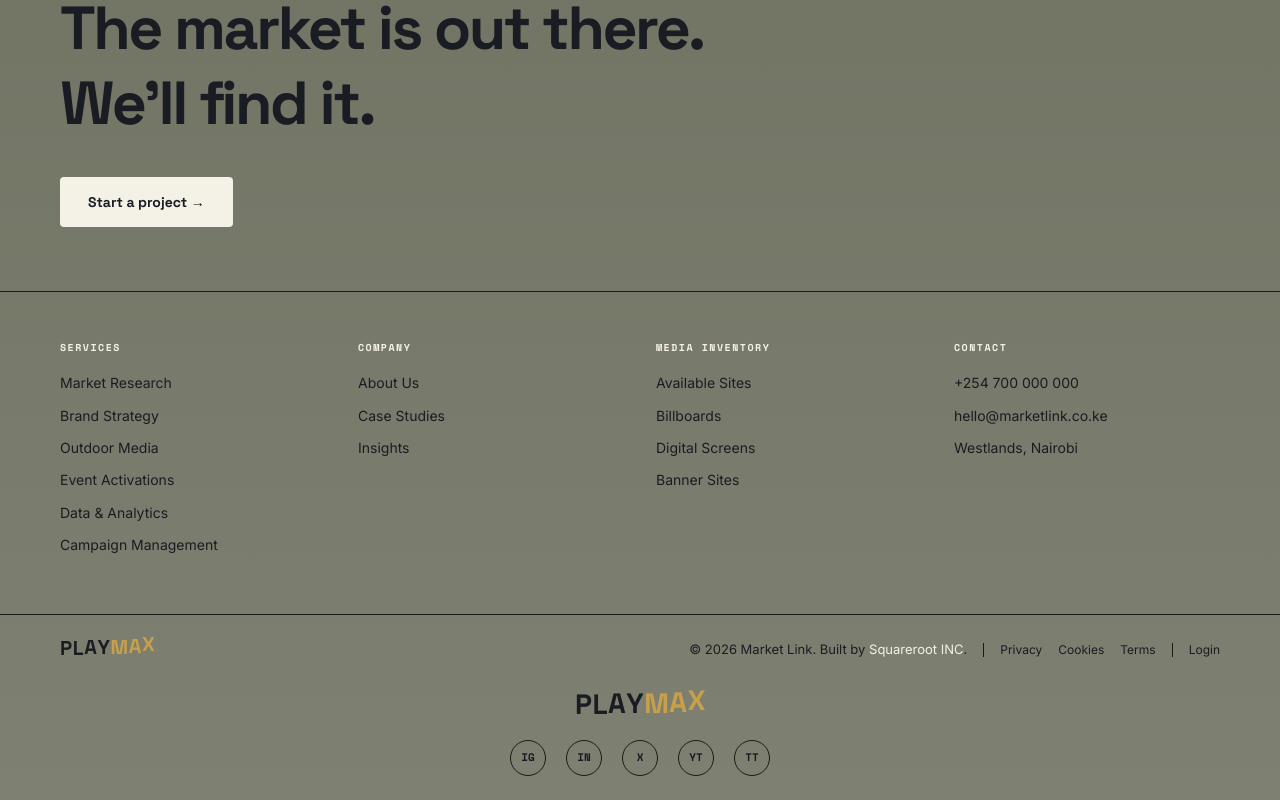
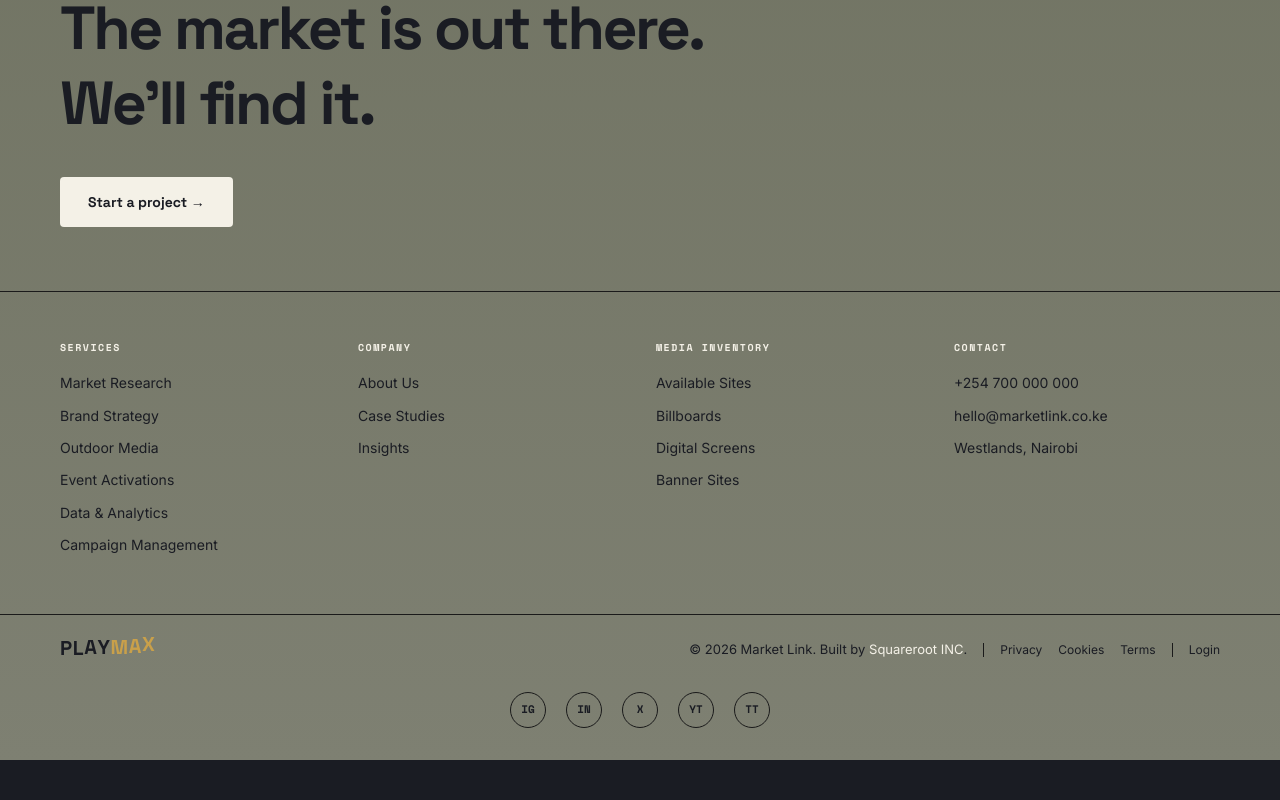
Before and after one commit to grover-chambers/playmax-platform, a Next.js app: page / in a window 1280 px wide. Shown: the part 4496-5296 px from the top of the page. After the commit the page ends 5256 px from the top, so only its background shows below. Built offline with nearby package versions, Linux system fonts and the light colour scheme.

Commit message:
footer: remove centered PLAYMAX bouncing logo, keep only the bottom-bar one

```diff
--- a/src/components/layout/SiteFooter.tsx
+++ b/src/components/layout/SiteFooter.tsx
@@ -261,41 +261,13 @@ export function SiteFooter() {
       <div
         className="site-container"
         style={{
-          paddingBottom: "24px",
+          paddingBottom: "32px",
           display: "flex",
-          flexDirection: "column",
-          alignItems: "center",
+          justifyContent: "center",
           gap: "20px",
+          flexWrap: "wrap",
         }}
       >
-        {/* PLAYMAX bouncing logo — last remnant of the old brand */}
-        <div
-          style={{
-            display: "flex",
-            gap: "1px",
-            fontFamily: "var(--font-display)",
-            fontSize: "28px",
-            fontWeight: 700,
-            letterSpacing: "-0.02em",
-            lineHeight: 1,
-          }}
-        >
-          {"PLAYMAX".split("").map((char, i) => (
-            <span
-              key={i}
-              style={{
-                display: "inline-block",
-                animation: "pm-bounce-letter 2.4s ease-in-out infinite",
-                animationDelay: `${i * 0.12}s`,
-                color: i < 4 ? "var(--pm-navy)" : "#C9A04A",
-              }}
-            >
-              {char}
-            </span>
-          ))}
-        </div>
-
-        <div style={{ display: "flex", justifyContent: "center", gap: "20px", flexWrap: "wrap" }}>
         {SOCIAL_LINKS.map((s) => (
           <a
             key={s.label}
@@ -331,7 +303,6 @@ export function SiteFooter() {
           </a>
         ))}
       </div>
-      </div>
     </footer>
   );
 }
```
